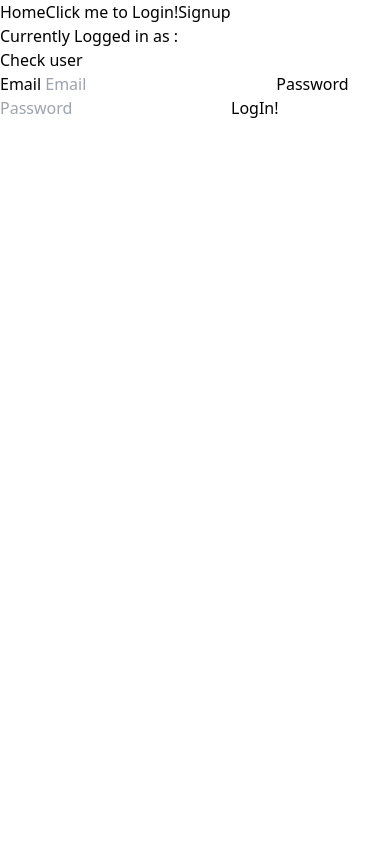
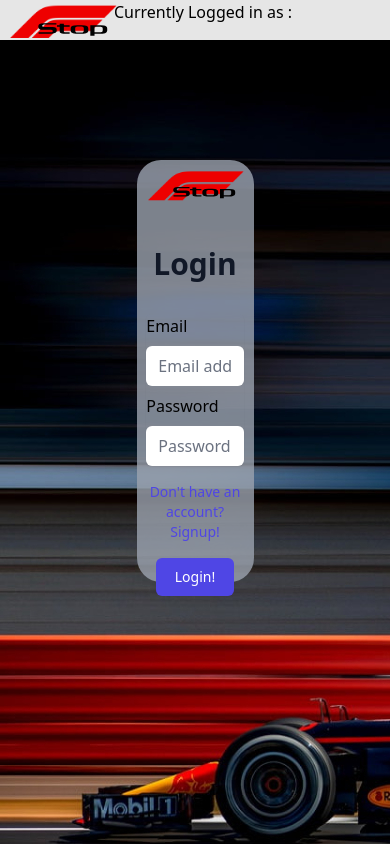
Before and after one commit to LucassNogueira/Fstop, a React (Create React App) app: page /login in a window 390 px wide. Built offline with nearby package versions, Linux system fonts and the light colour scheme; no server answers.

Commit message:
need to get a way to add displayname

```diff
--- a/src/App.js
+++ b/src/App.js
@@ -1,10 +1,11 @@
-import React from "react";
+import React, { useContext } from "react";
 import { BrowserRouter, Route, Routes } from "react-router-dom";
 import { AuthProvider } from "./components/Auth";
 import { Home, SignUp, Login, PrivateRoute, Splash } from "./components/index";
 import NavBar from "./components/NavBar";
 import HomePage from "./components/pages/HomePage";
 
+import LoggedUser from "./components/pages/LoggedUser";
 function App() {
   return (
     <>
@@ -12,11 +13,12 @@ function App() {
         <AuthProvider>
           <NavBar />
           <Routes>
-            <Route exact path="/" element={<Home />}></Route>
+            <Route exact path="/" element={<Splash />}></Route>
             <Route path="/home" element={<HomePage />}></Route>
             <Route path="/login" element={<Login />} />
-            <Route path="/splash" element={<Splash />} />
+            <Route path="/signout" element={<Home />} />
             <Route path="/signup" element={<SignUp />} />
+            <Route path={`/logged`} element={<LoggedUser />} />
           </Routes>
         </AuthProvider>
       </BrowserRouter>
--- a/src/components/Login.jsx
+++ b/src/components/Login.jsx
@@ -1,7 +1,8 @@
 import React, { useContext } from "react";
 import { AuthContext } from "./Auth";
 import { login } from "../firebase/base";
-import { useNavigate } from "react-router-dom";
+import { useNavigate, Link } from "react-router-dom";
+import logo from "./media/logof1.svg";
 const Login = () => {
   const navigate = useNavigate();
   const { currentUser, setCurrentUser, setPending } = useContext(AuthContext);
@@ -26,24 +27,62 @@ const Login = () => {
   }
 
   if (currentUser) {
-    return navigate("/splash", { replace: true });
+    return navigate(`/logged`, { replace: true });
   }
 
   return (
-    <>
-      <button onClick={() => console.log(currentUser)}> Check user</button>
-      <form onSubmit={handleLogin}>
-        <label>
-          Email{"  "}
-          <input name="email" type="email" placeholder="Email" />
-        </label>
-        <label>
-          Password{"  "}
-          <input name="password" type="password" placeholder="Password" />
-        </label>
-        <button type="submit">LogIn!</button>
-      </form>
-    </>
+    <div className="bg-log-in h-screen w-screen fixed top-0 z-[-1] ">
+      {/* <button onClick={() => console.log(currentUser)}> Check user</button> */}
+      <div className="mt-40 h-[50%] rounded-3xl flex items-center justify-center sm:px-6 lg:px-8 bg-gray-400 w-[30%] m-auto bg-opacity-80">
+        <div className="w-10/12 space-y-8">
+          <div>
+            <img className="mx-auto h-20" src={logo} alt="Workflow" />
+            <h2 className="mt-5 text-center text-3xl font-extrabold text-gray-900">
+              Login
+            </h2>
+          </div>
+          <form className=" space-y-4" onSubmit={handleLogin}>
+            <div className=" rounded-md shadow-sm ">
+              <label>
+                Email
+                <input
+                  name="email"
+                  type="email"
+                  required
+                  className="bg-white w-full block px-3 py-2   placeholder-gray-500 text-gray-900 rounded-md  sm:text-sm my-2"
+                  placeholder="Email address"
+                />
+              </label>
+              <label>
+                Password
+                <input
+                  name="password"
+                  type="password"
+                  required
+                  className="bg-white w-full block px-3 py-2  placeholder-gray-500 text-gray-900 rounded-md sm:text-sm my-2"
+                  placeholder="Password"
+                />
+              </label>
+            </div>
+            <div className="text-center text-sm">
+              <Link to="/signup">
+                <span className="font-medium text-indigo-600 hover:text-indigo-500">
+                  Don't have an account? Signup!
+                </span>
+              </Link>
+            </div>
+            <div className="flex justify-center">
+              <button
+                className=" relative w-4/5 flex justify-center py-2 px-4 border border-transparent text-sm font-medium rounded-md text-white bg-indigo-600 hover:bg-indigo-700 focus:outline-none focus:ring-2 focus:ring-offset-2 focus:ring-indigo-500"
+                type="submit"
+              >
+                Login!
+              </button>
+            </div>
+          </form>
+        </div>
+      </div>
+    </div>
   );
 };
 
--- a/src/components/NavBar.jsx
+++ b/src/components/NavBar.jsx
@@ -1,21 +1,23 @@
 import React, { useContext } from "react";
 import { Link } from "react-router-dom";
 import { AuthContext } from "./Auth";
+import logo from "./media/logof1.svg";
 const NavBar = () => {
   const { currentUser } = useContext(AuthContext);
+  console.log(currentUser);
   return (
-    <>
+    <nav className="flex justify-center gap-4 h-10 w-screen bg-white bg-opacity-90">
       <Link to="/">
-        <button>Home</button>
+        <img alt="logo" className="h-9 absolute left-2 top-1" src={logo} />
       </Link>
-      <Link to="/login">
+      {/* <Link to="/login">
         <button>Click me to Login!</button>
       </Link>
       <Link to="/signup">
         <button>Signup</button>
-      </Link>
+      </Link> */}
       <div>Currently Logged in as : {currentUser?.email}</div>
-    </>
+    </nav>
   );
 };
 
--- a/src/components/SignUp.jsx
+++ b/src/components/SignUp.jsx
@@ -8,10 +8,17 @@ const SignUp = () => {
 
   async function handleSignUp(e) {
     e.preventDefault();
-    const { email, password } = e.target.elements;
+    const { email, password, displayName } = e.target.elements;
     try {
       await signUp(email.value, password.value).then((userCredential) => {
         const user = userCredential.user;
+        // user
+        //   .updateProfile({
+        //     displayName: displayName.value,
+        //   })
+        //   .then(function () {
+        //     displayName.value = user.displayName;
+        //   });
         setCurrentUser(user);
       });
     } catch (error) {
@@ -21,16 +28,26 @@ const SignUp = () => {
   return (
     <div className="bg-f1-pic h-screen w-screen fixed top-0 z-[-1] ">
       {/* <button onClick={() => console.log(currentUser)}> Check user</button> */}
-      <div className="mt-40 h-[50%] rounded-3xl flex items-center justify-center sm:px-6 lg:px-8 bg-gray-400 w-[30%] m-auto bg-opacity-80">
+      <div className="mt-40 h-[55%] rounded-3xl flex items-center justify-center sm:px-6 lg:px-8 bg-gray-400 w-[30%] m-auto bg-opacity-80">
         <div className="space-y-8">
           <div>
             <img className="mx-auto h-20" src={logo} alt="Workflow" />
-            <h2 className=" text-center text-3xl font-extrabold text-gray-900">
+            <h2 className="mt-5 text-center text-3xl font-extrabold text-gray-900">
               Register a new account
             </h2>
           </div>
           <form className=" space-y-4" onSubmit={handleSignUp}>
             <div className=" rounded-md shadow-sm ">
+              <label>
+                Display Name
+                <input
+                  name="displayName"
+                  type="displayName"
+                  required
+                  className="bg-white relative block w-full px-3 py-2 border border-gray-300 placeholder-gray-500 text-gray-900 rounded-md focus:outline-none focus:ring-indigo-500 focus:border-indigo-500 focus:z-10 sm:text-sm my-2"
+                  placeholder="Display Name"
+                />
+              </label>
               <label>
                 Email
                 <input
--- a/src/components/Splash.jsx
+++ b/src/components/Splash.jsx
@@ -29,7 +29,7 @@ const Splash = () => {
 
           <div className="flex gap-2 justify-center">
             <Link to="/signup">
-              <button className="  px-2.5 py-1.5 border border-gray-300 w-60 text-xl font-medium rounded text-gray-700 bg-white hover:bg-gray-50 ">
+              <button className=" px-2.5 py-1.5 border border-gray-300 w-60 text-xl font-medium rounded text-gray-700 bg-white hover:bg-gray-50 ">
                 Sign Up
               </button>
             </Link>
--- /dev/null
+++ b/src/components/pages/LoggedUser.jsx
@@ -0,0 +1,24 @@
+import React, { useContext } from "react";
+import { useNavigate } from "react-router-dom";
+import { AuthContext } from "../Auth";
+const LoggedUser = () => {
+  const { currentUser, setCurrentUser, setPending } = useContext(AuthContext);
+  const navigate = useNavigate();
+  if (currentUser) {
+    return (
+      <div>
+        {/* {JSON.stringify(currentUser)} */}
+        <div className="flex w-full border-2">
+          <input
+            type="text"
+            placeholder="UserName"
+            className="m-auto border-2"
+          />
+        </div>
+      </div>
+    );
+  }
+  return navigate("/", { replace: true });
+};
+
+export default LoggedUser;
--- a/tailwind.config.js
+++ b/tailwind.config.js
@@ -3,6 +3,7 @@ module.exports = {
   theme: {
     backgroundImage: {
       "f1-pic": "url('./components/media/f1bg.jpg')",
+      "log-in": "url('./components/media/rbbg.jpg')",
     },
     extend: {},
     plugins: [],
```
Also changed, not shown: src/components/media/rbbg.jpg (added).
